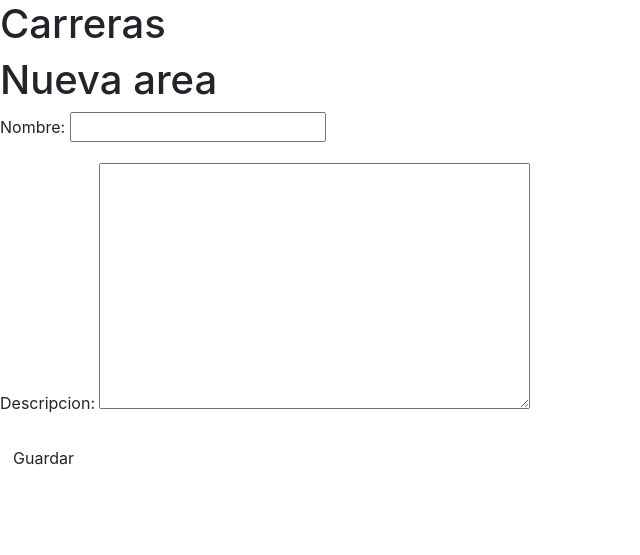
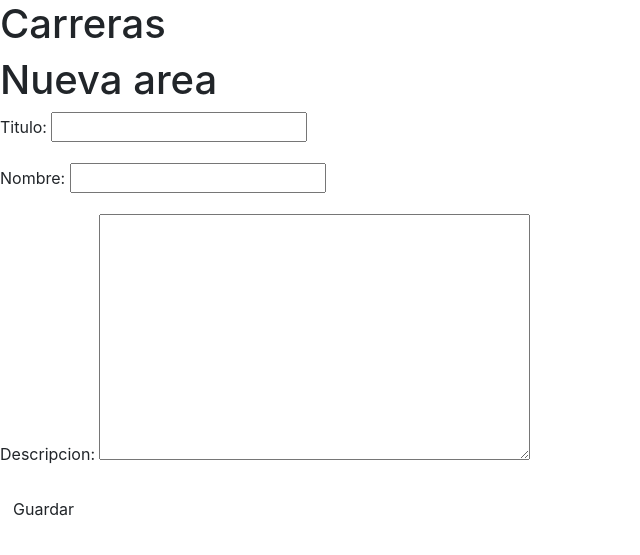
Before and after one commit to Kolincl456/ProyectoFinal, a Django app: page /area/nueva/ in a window 1280 px wide. Shown: the top 555 px of the page, without its empty margins (0-640 px from the left). Run offline with Django 3.2, Linux system fonts and the light colour scheme; a user stored in the database is signed in; some libraries are stand-ins or nearby versions.

Commit message:
Pàgina web completa

```diff
--- a/modulos/forms.py
+++ b/modulos/forms.py
@@ -9,7 +9,7 @@ class CarreraForm(forms.ModelForm):
 class AreaForm(forms.ModelForm):
     class Meta:
         model = Area
-        fields = ('titul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o', 'nombre', 'descripcion', )
+        fields = ('titulo', 'nombre', 'descripcion', )
 
 class ElementoForm(forms.ModelForm):
     class Meta:
--- a/modulos/models.py
+++ b/modulos/models.py
@@ -22,9 +22,6 @@ class Area(models.Model):
         self.fecha_publicacion = timezone.now()
         self.save()
 
-    #def __str__(self):
-    ##    return self.title
-
 class Elementos(models.Model):
     nombre  =   models.CharField(max_length=150)
 
--- a/modulos/templates/modulos/menu.html
+++ b/modulos/templates/modulos/menu.html
@@ -21,7 +21,8 @@
            <li class="nav-item"><a class="nav-link" href="area/listar">áreas curriculares</a></li>
            <li class="nav-item"><a class="nav-link" href="sector/listar">sectores</a></li>
            <li class="nav-item"><a class="nav-link" href="elementos/listar">elementos curriculares</a></li>
-           </ul>
+           <li class="nav-item"><a class="nav-link" href="accounts/login">Login</a></li>
+          </ul>
          </div> <!-- navbar-collapse.// -->
         </div> <!-- container-fluid.// -->
        </nav>
--- a/modulos/templates/modulos/sectores.html
+++ b/modulos/templates/modulos/sectores.html
@@ -1,9 +1,9 @@
 {% extends 'modulos/base.html' %}
 {% block content %}
+        <h2><a  href="{% url 'sector_nuevo' %}">crear</a></h2>
         {% for sector in sectores %}
             <div class="">
                 <h2><a href= "{% url 'sector_detalle' pk=sector.pk %}">{{ sector.nombre }}</a></h2>
-
             </div>
         {% endfor %}
  {% endblock %}
```
Also changed, not shown: db.sqlite3, modulos/migrations/0003_sector.py (added).
